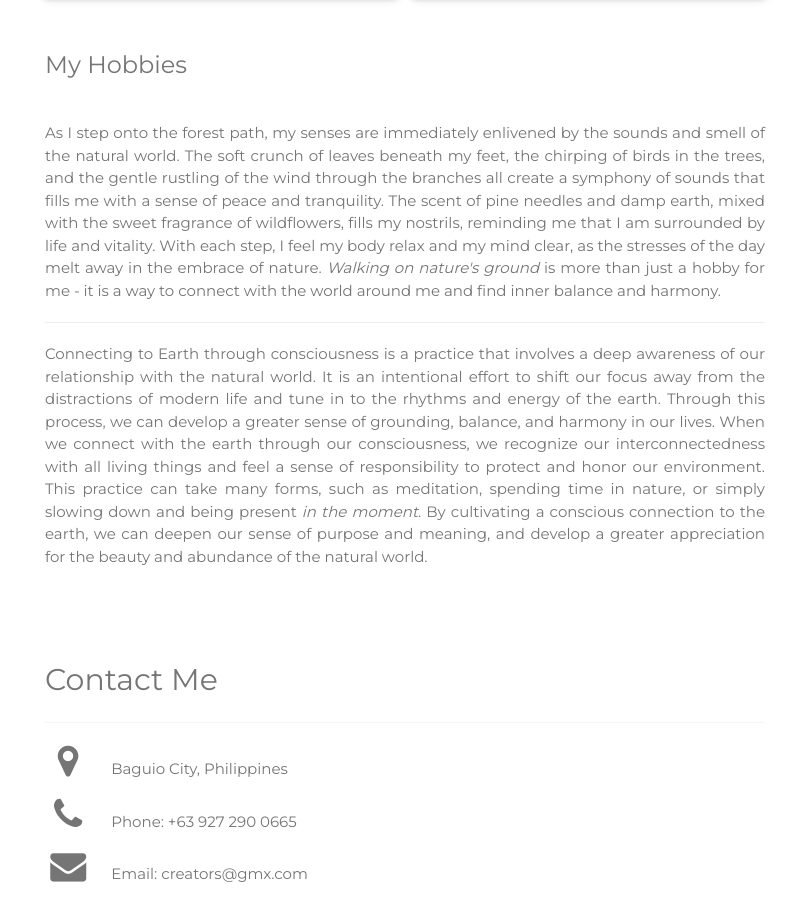
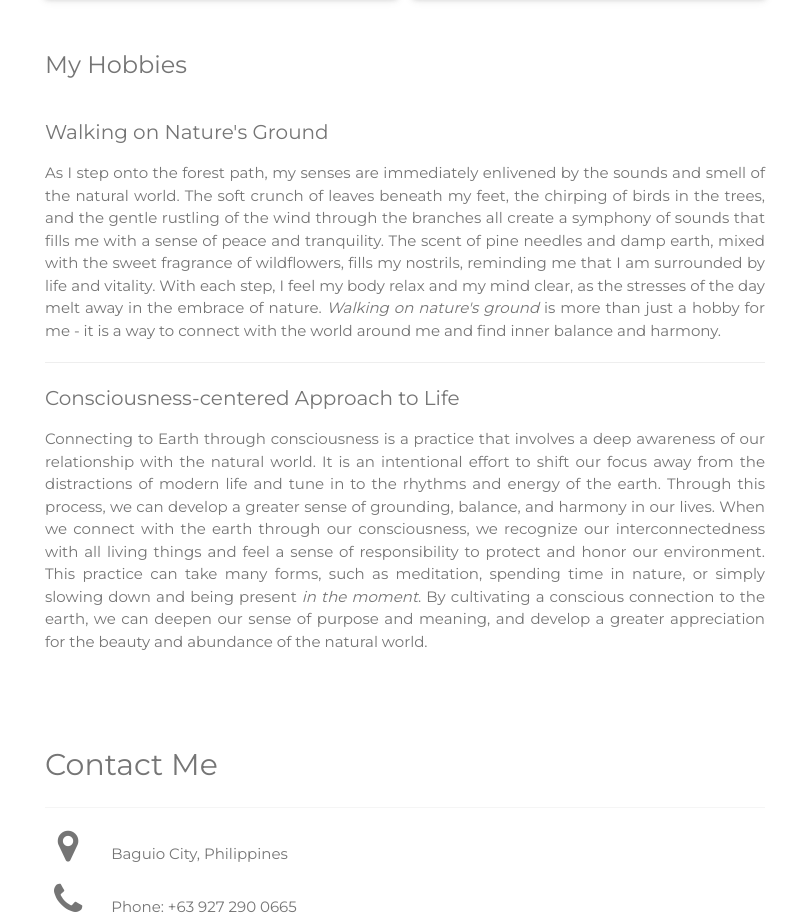
Before and after one commit to reyatwel/reyatwel.github.io, a plain HTML site: page index.html in a window 1280 px wide. Shown: the part 3529-4446 px from the top of the page, without its empty margins (491-1280 px from the left). Drawn offline with Linux system fonts and the light colour scheme.

Commit message:
Modified the Hobbies Section

```diff
--- a/index.html
+++ b/index.html
@@ -188,6 +188,7 @@
         </div>
 
         <h3 class="rey-padding-24">My Hobbies</h3>
+        <h4>Walking on Nature's Ground</h4>
         <p>As I step onto the forest path, my senses are immediately enlivened by the sounds and smell of the natural
             world. The soft crunch of leaves beneath my feet, the chirping of birds in the trees, and the gentle
             rustling of the wind through the branches all create a symphony of sounds that fills me with a sense of
@@ -197,6 +198,7 @@
             <span style="font-style: italic">Walking on nature's ground</span> is more than just a hobby for me - it is
             a way to connect with the world around me and find inner balance and harmony.</p>
         <hr>
+        <h4>Consciousness-centered Approach to Life</h4>
         <p>Connecting to Earth through consciousness is a practice that involves a deep awareness of our relationship
             with the natural world. It is an intentional effort to shift our focus away from the distractions of modern
             life and tune in to the rhythms and energy of the earth. Through this process, we can develop a greater
```
